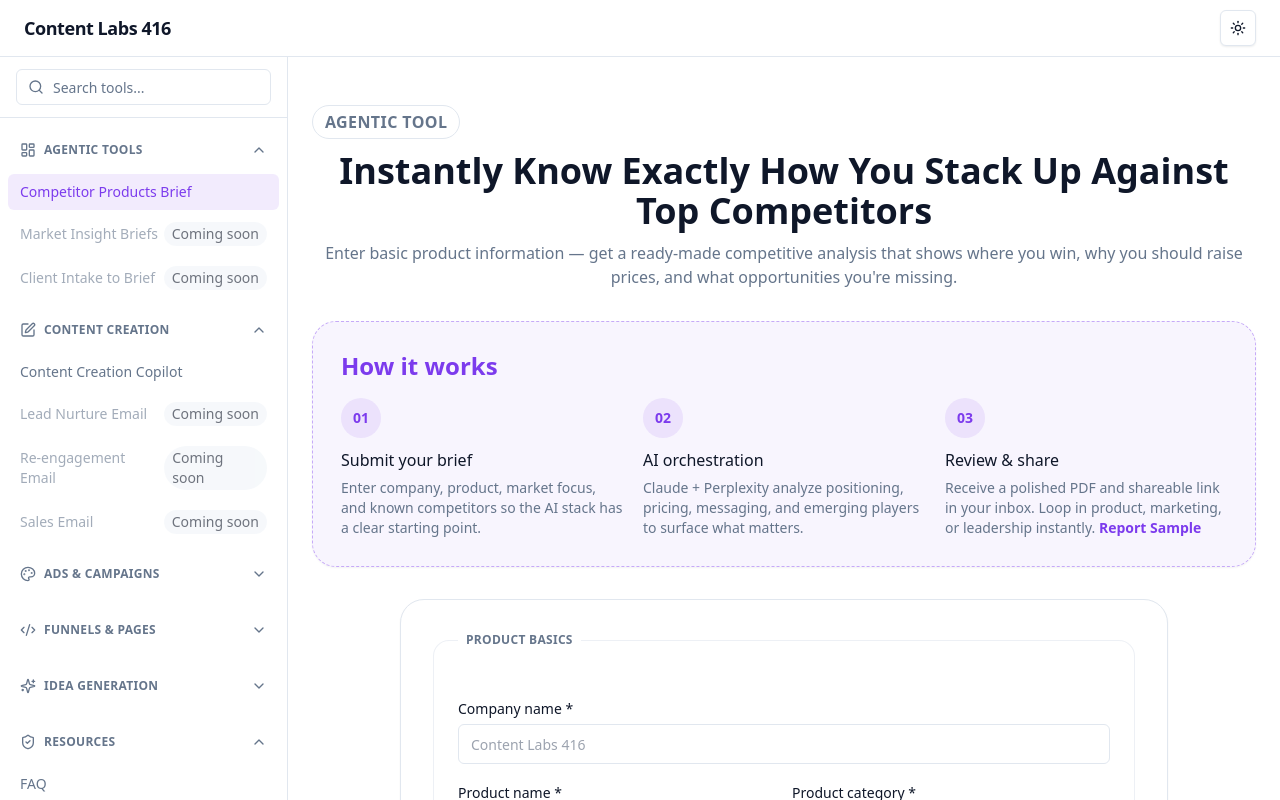
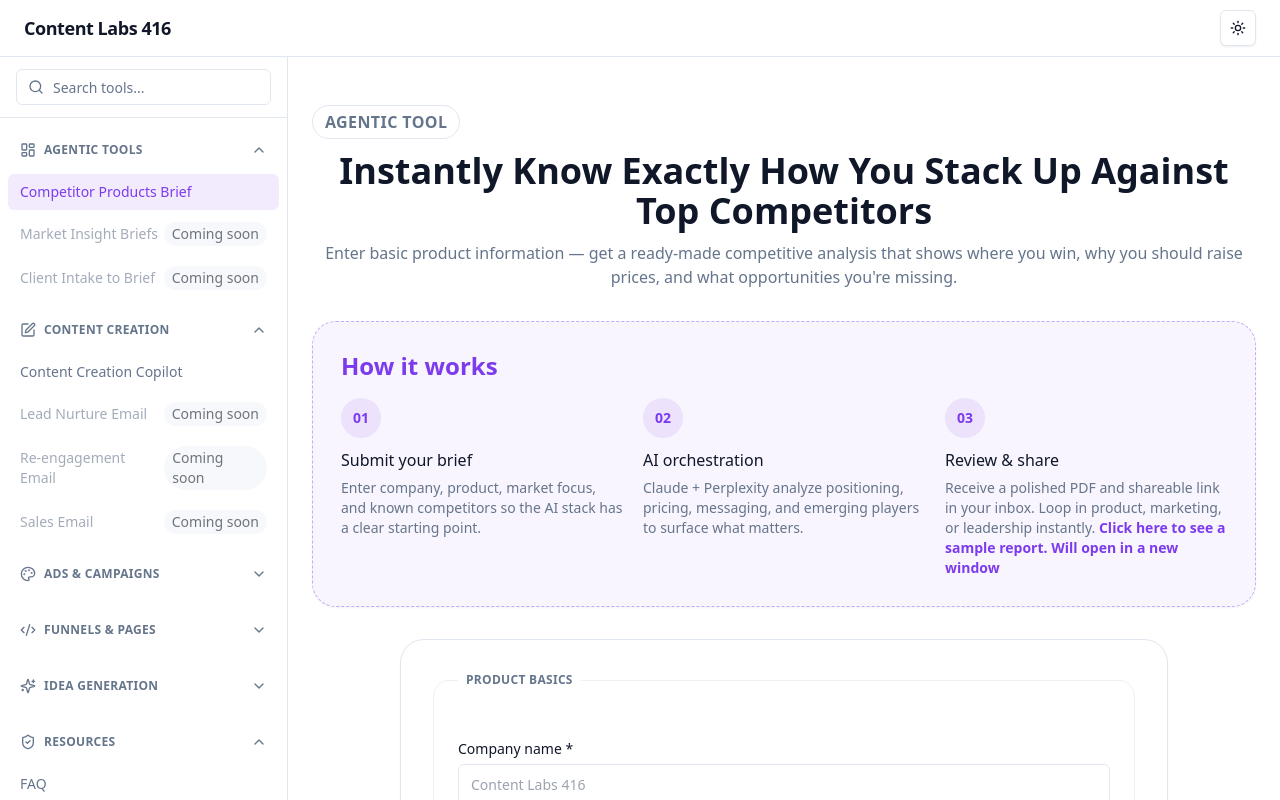
Before and after one commit to maxv-tor/fifteencopilotz, a Next.js app: page /competitor-products-brief in a window 1280 px wide. Shown: the top 800 px of the page. Built offline with nearby package versions, Linux system fonts and the light colour scheme.

Commit message:
report-sample-link.tsx - Click here to see a sample report. Will open in a new window

```diff
--- a/components/report-sample-link.tsx
+++ b/components/report-sample-link.tsx
@@ -18,7 +18,7 @@ export function ReportSampleLink() {
       onClick={handleClick}
       className="font-semibold text-primary underline-offset-4 hover:underline"
     >
-      Report Sample
+      Click here to see a sample report. Will open in a new window
     </a>
   );
 }
```
